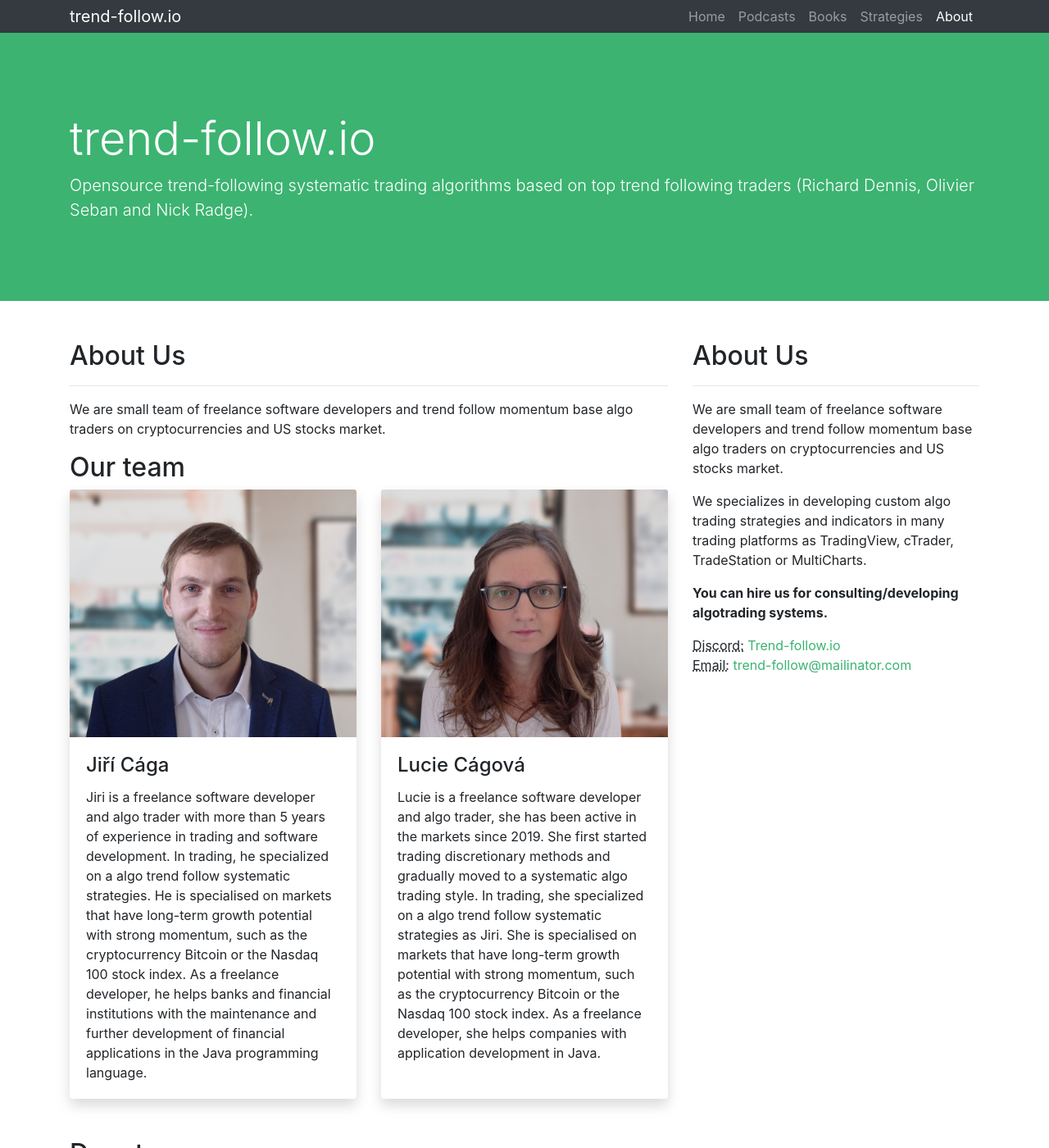
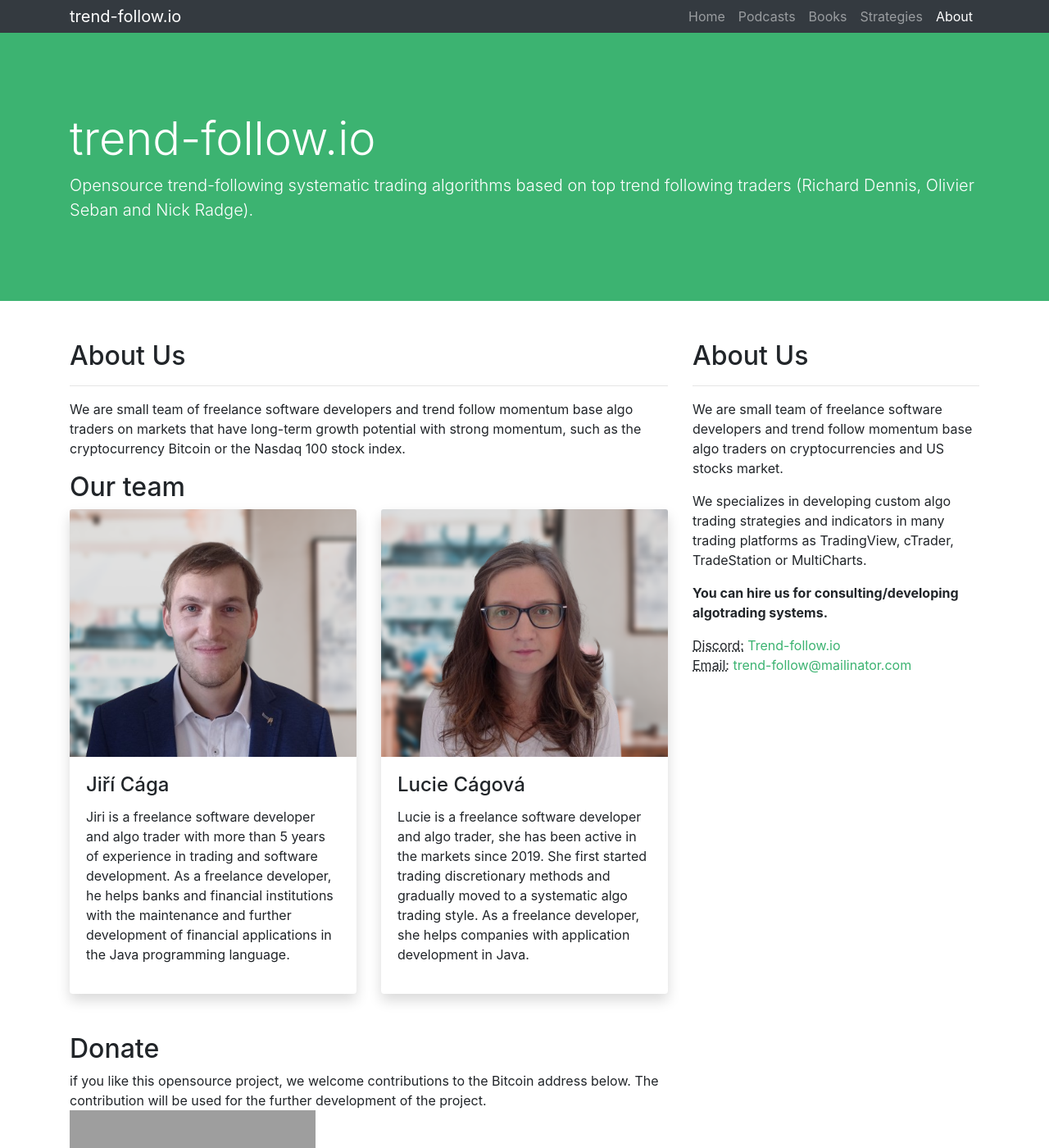
Before and after one commit to GeorgeFreelanceDeveloper/trend-follow.io, a Jekyll site: the page built from docs/_pages/about.html, in a window 1280 px wide and 1400 px high. Shown: the whole window at 82% size. Built offline with Jekyll 4.4.1, drawn with Linux system fonts in a browser that asks for light colours; grey boxes are pictures that could not be loaded.

Commit message:
Web: improve textation on about page

```diff
--- a/docs/_pages/about.html
+++ b/docs/_pages/about.html
@@ -7,7 +7,7 @@ permalink: /about/
 <h2>About Us</h2>
 <hr />
 <p>
-  We are small team of freelance software developers and trend follow momentum base algo traders on cryptocurrencies and US stocks market.
+  We are small team of freelance software developers and trend follow momentum base algo traders on markets that have long-term growth potential with strong momentum, such as the cryptocurrency Bitcoin or the Nasdaq 100 stock index.
 </p>
 
 <h2>Our team</h2>
@@ -18,7 +18,7 @@ permalink: /about/
       <div class="card-body">
         <h4 class="card-title">Jiří Cága</h4>
         <p class="card-text">
-          Jiri is a freelance software developer and algo trader with more than 5 years of experience in trading and software development. In trading, he specialized on a algo trend follow systematic strategies. He is specialised on markets that have long-term growth potential with strong momentum, such as the cryptocurrency Bitcoin or the Nasdaq 100 stock index. As a freelance developer, he helps banks and financial institutions with the maintenance and further development of financial applications in the Java programming language.
+          Jiri is a freelance software developer and algo trader with more than 5 years of experience in trading and software development. As a freelance developer, he helps banks and financial institutions with the maintenance and further development of financial applications in the Java programming language.
         </p>
       </div>
     </div>
@@ -29,7 +29,7 @@ permalink: /about/
       <div class="card-body">
         <h4 class="card-title">Lucie Cágová</h4>
         <p class="card-text">
-          Lucie is a freelance software developer and algo trader, she has been active in the markets since 2019. She first started trading discretionary methods and gradually moved to a systematic algo trading style. In trading, she specialized on a algo trend follow systematic strategies as Jiri. She is specialised on markets that have long-term growth potential with strong momentum, such as the cryptocurrency Bitcoin or the Nasdaq 100 stock index. As a freelance developer, she helps companies with application development in Java.
+          Lucie is a freelance software developer and algo trader, she has been active in the markets since 2019. She first started trading discretionary methods and gradually moved to a systematic algo trading style. As a freelance developer, she helps companies with application development in Java.
         </p>
         </p>
       </div>
```
